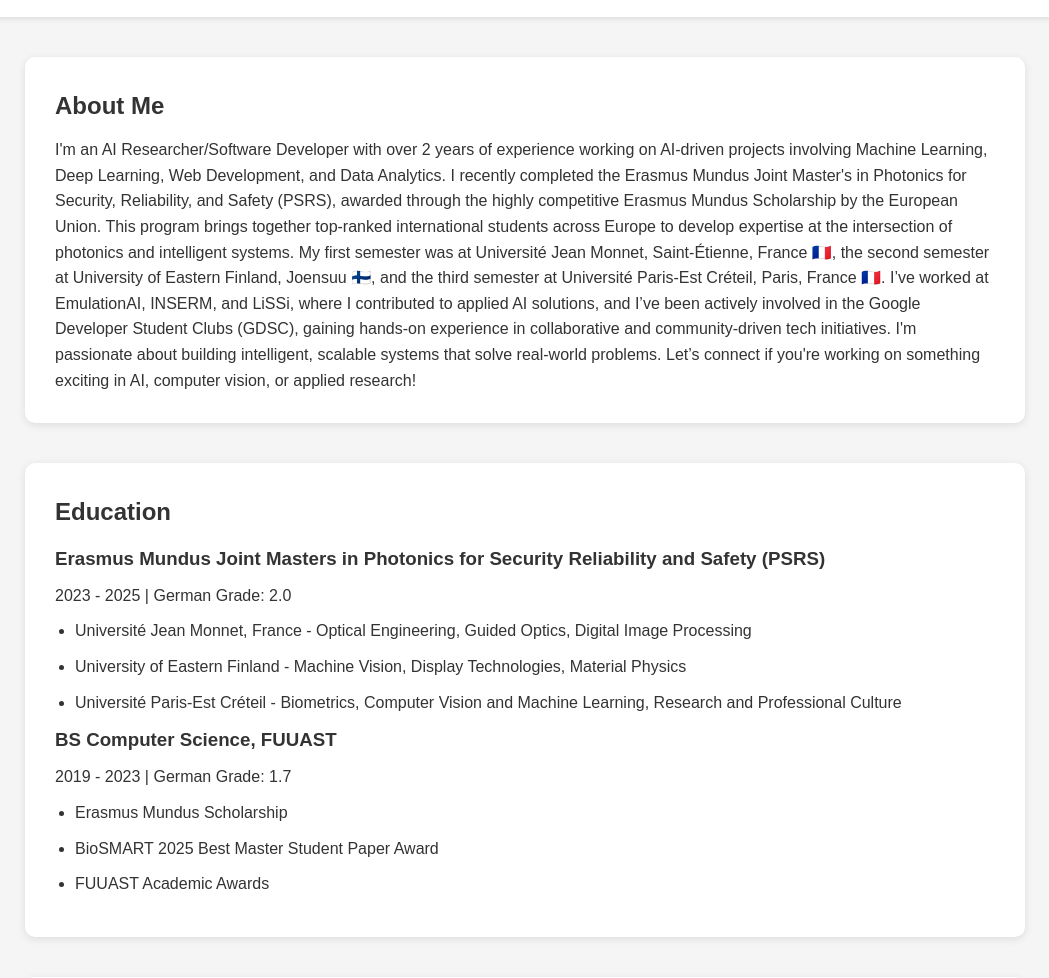
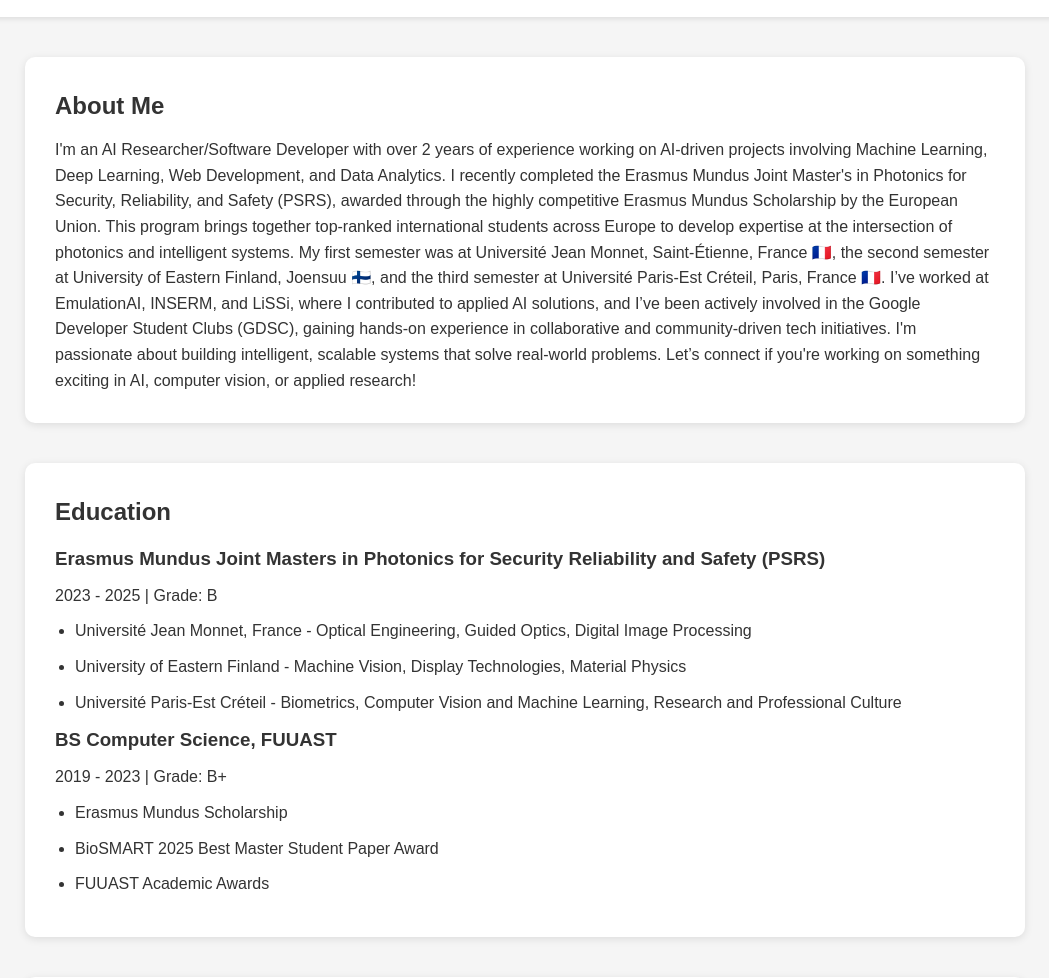
Before and after one commit to abdu77ah1/abdu77ah1.github.io, a plain HTML site: page index.html in a window 1280 px wide. Shown: the part 110-1088 px from the top of the page, without its empty margins (115-1164 px from the left). Drawn offline with Linux system fonts and the light colour scheme.

Commit message:
Update index.html

```diff
--- a/index.html
+++ b/index.html
@@ -73,7 +73,7 @@
   <section id="education">
     <h2>Education</h2>
     <h3>Erasmus Mundus Joint Masters in Photonics for Security Reliability and Safety (PSRS)</h3>
-    <p>2023 - 2025 | German Grade: 2.0</p>
+    <p>2023 - 2025 | Grade: B</p>
     <ul>
       <li>Université Jean Monnet, France - Optical Engineering, Guided Optics, Digital Image Processing</li>
       <li>University of Eastern Finland - Machine Vision, Display Technologies, Material Physics</li>
@@ -81,7 +81,7 @@
     </ul>
 
     <h3>BS Computer Science, FUUAST</h3>
-    <p>2019 - 2023 | German Grade: 1.7</p>
+    <p>2019 - 2023 | Grade: B+</p>
     <ul>
       <li>Erasmus Mundus Scholarship</li>
       <li>BioSMART 2025 Best Master Student Paper Award</li>
```
